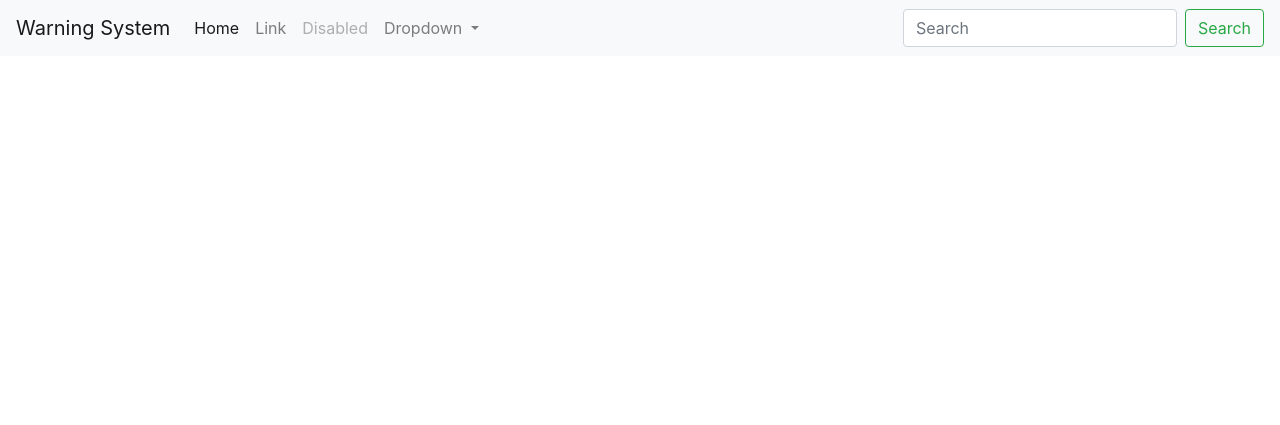
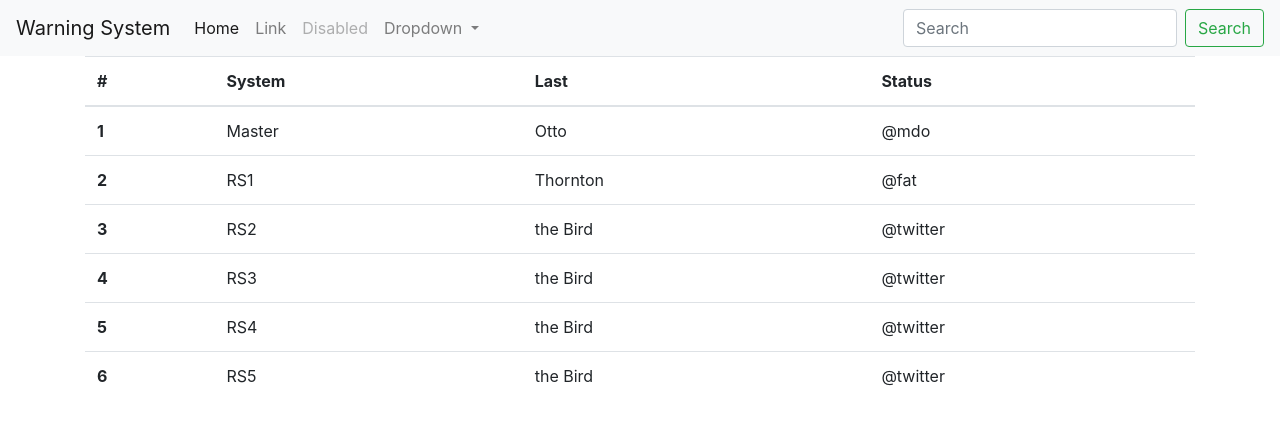
Before and after one commit to bopopescu/warning_data, a Django app: template slaves/templates/sensor_list.html in a window 1280 px wide. Shown: the top 425 px of the page. Run offline with Django 3.2, Linux system fonts and the light colour scheme; the template is opened without the code that fills it, so the values that code supplies are empty; some libraries are stand-ins or nearby versions.

Commit message:
added 5 systems on table

```diff
--- a/slaves/templates/sensor_list.html
+++ b/slaves/templates/sensor_list.html
@@ -2,4 +2,54 @@
 {% load staticfiles %}
 
 {% block content %}
+<div class="container">
+    <table class="table">
+        <thead>
+            <tr>
+                <th scope="col">#</th>
+                <th scope="col">System</th>
+                <th scope="col">Last</th>
+                <th scope="col">Status</th>
+            </tr>
+        </thead>
+        <tbody>
+            <tr>
+                <th scope="row">1</th>
+                <td>Master</td>
+                <td>Otto</td>
+                <td>@mdo</td>
+            </tr>
+            <tr>
+                <th scope="row">2</th>
+                <td>RS1</td>
+                <td>Thornton</td>
+                <td>@fat</td>
+            </tr>
+            <tr>
+                <th scope="row">3</th>
+                <td>RS2</td>
+                <td>the Bird</td>
+                <td>@twitter</td>
+            </tr>
+            <tr>
+                <th scope="row">4</th>
+                <td>RS3</td>
+                <td>the Bird</td>
+                <td>@twitter</td>
+            </tr>
+            <tr>
+                <th scope="row">5</th>
+                <td>RS4</td>
+                <td>the Bird</td>
+                <td>@twitter</td>
+            </tr>
+            <tr>
+                <th scope="row">6</th>
+                <td>RS5</td>
+                <td>the Bird</td>
+                <td>@twitter</td>
+            </tr>
+        </tbody>
+    </table>
+</div>
 {% endblock %}
```
